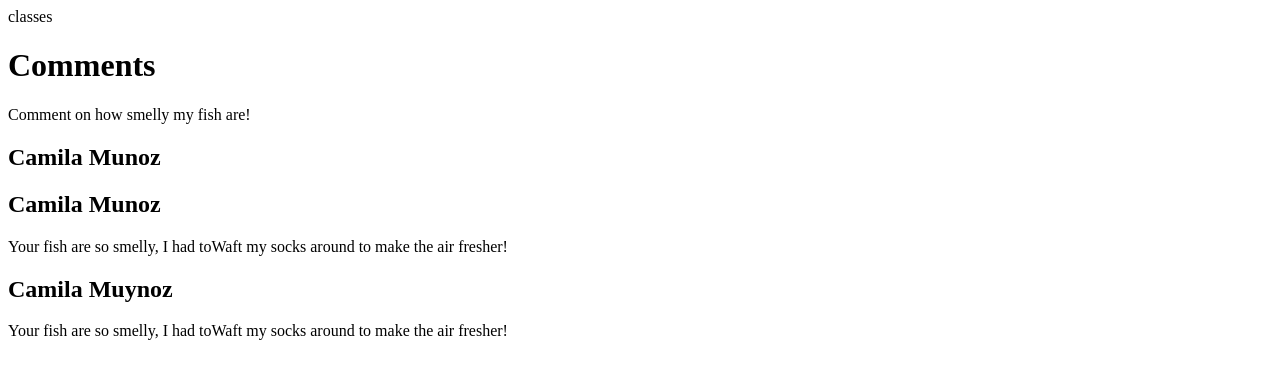
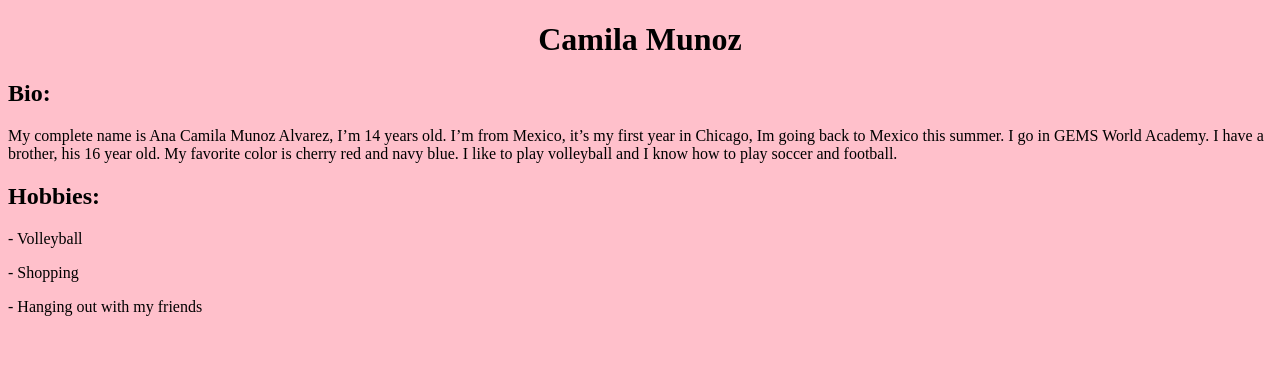
Before and after one commit to Camilamunoz09/Camilamunoz09.github.io, a plain HTML site: page index.html in a window 1280 px wide. Drawn offline with Linux system fonts and the light colour scheme.

Commit message:
Update index.html

```diff
--- a/index.html
+++ b/index.html
@@ -1,41 +1,17 @@
+<!DOCTYPE html>
 <html>
-
 <head>
-
-<meta charset="utf-8" />
-<meta name="Camila Munoz" content="This is my website"/>
-<meta name="description" content="We sell the smelliest fish online, guranteed!"/>
-</title>classes</tile>
-<link rel="stylesheet" type="text/css" href="css/main.css">
-
+	<title></title>
 </head>
 
-<boby>
+<h1 style="text-align:center;">Camila Munoz</h1>
+<h2>Bio:</h2>
+<p>My complete name is Ana Camila Munoz Alvarez, I’m 14 years old. I’m from Mexico, it’s my first year in Chicago, Im going back to Mexico this summer. I go in GEMS World Academy. I have a brother, his 16 year old. My favorite color is cherry red and navy blue. I like to play volleyball and I know how to play soccer and football. <h2>Hobbies:</h2>
+</p> - Volleyball
+</p> - Shopping
+</p> - Hanging out with my friends
 
-<h1>Comments</h1>
-<p>Comment on how smelly my fish are!</p>
+<body style="background-color:pink;">
 
-<div id="comments">
-
-<div class="single-comment">
-<h2>Camila Munoz </h2>
-<p>
-
-</p>
-</div>
-
-<div class="single-comment">
-<h2>Camila Munoz </h2>
-<p>Your fish are so smelly, I had toWaft my socks around to make the air fresher!</p>
-</div>
-
-<div class="single-comment">
-<h2>Camila Muynoz </h2>
-<p>Your fish are so smelly, I had toWaft my socks around to make the air fresher!</p>
-</div>
-
-</div>
-
-</boby>
-
+</body>
 </html>
```
